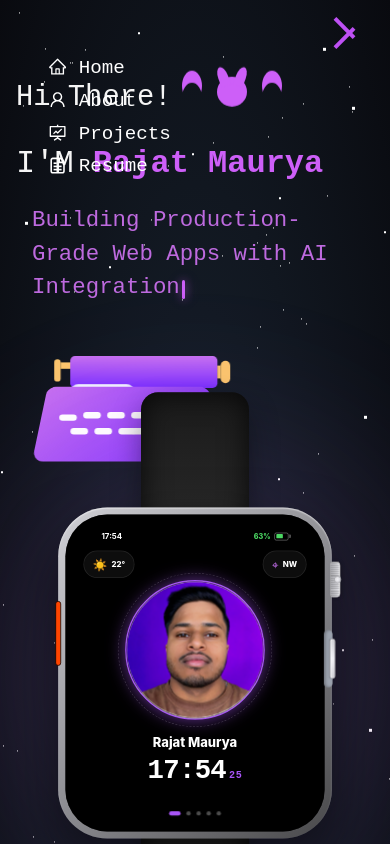
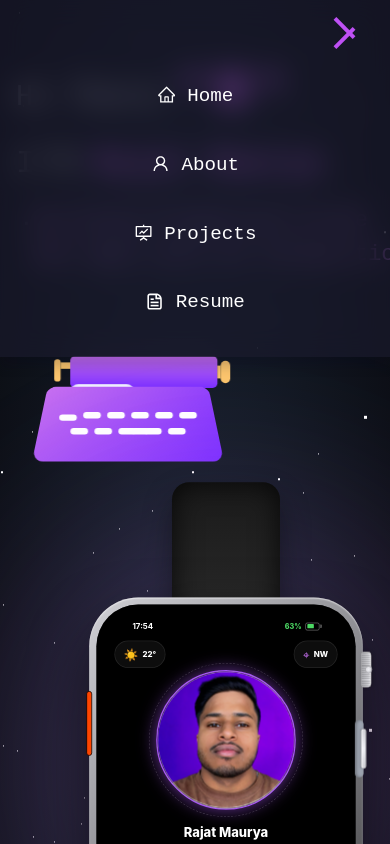
Before and after one commit to rajatmaurya-cs/Portfolio_Site, a Next.js app: page / in a window 390 px wide. Both pictures are taken after a click on the button "Toggle navigation". Shown: the top 844 px of the page. Built offline with nearby package versions, Linux system fonts and the light colour scheme; a web font is replaced by a local one.

Commit message:
fix: resolve mobile layout collapse, navbar overlapping and smartwatch alignment issues

```diff
--- a/components/SamrtWatch.jsx
+++ b/components/SamrtWatch.jsx
@@ -195,20 +195,12 @@ const StyledWrapper = styled.div`
   @media (max-width: 480px) {
     .pro-watch-experience .watch-assembly {
       transform: scale(0.8);
-      margin-left: -38px;
-      margin-right: -38px;
-      margin-top: -46px;
-      margin-bottom: -46px;
     }
   }
 
   @media (max-width: 380px) {
     .pro-watch-experience .watch-assembly {
       transform: scale(0.65);
-      margin-left: -66px;
-      margin-right: -66px;
-      margin-top: -80px;
-      margin-bottom: -80px;
     }
   }
 
--- a/src/components/Home/Home.jsx
+++ b/src/components/Home/Home.jsx
@@ -51,7 +51,7 @@ function Home() {
                 alt="home pic"
                 className="mx-auto h-auto max-h-[450px] w-full"
               /> */}
-              <div className="mx-auto flex h-[320px] w-full max-w-[520px] items-center justify-center sm:h-[420px] md:h-[500px] lg:h-[560px]">
+              <div className="mx-auto flex min-h-[400px] w-full max-w-[520px] items-center justify-center sm:min-h-[450px] md:min-h-[500px] lg:min-h-[560px]">
                 <div className="relative">
                   <div className="absolute inset-0 bg-[#c770f0] opacity-20 blur-[100px] rounded-full pointer-events-none"></div>
                   <div className="relative z-10 scale-90 origin-center transition-transform duration-300 hover:scale-95">
--- a/src/components/Navbar.jsx
+++ b/src/components/Navbar.jsx
@@ -33,7 +33,7 @@ function NavBar() {
   return (
     <nav
       className={`fixed left-0 top-0 z-[1000] w-full px-8 py-3 text-[1.2rem] transition-all duration-300 ${
-        navColour
+        navColour || expand
           ? "bg-[#1b1a2ea9] shadow-[0_10px_10px_0_rgba(9,5,29,0.171)] backdrop-blur-[15px]"
           : "bg-transparent"
       }`}
@@ -62,27 +62,27 @@ function NavBar() {
         </button>
 
         <ul
-          className={`w-full list-none flex-col items-start gap-1 pl-0 md:flex md:w-auto md:flex-row md:items-center ${
+          className={`w-full list-none flex-col items-start gap-4 pl-0 pt-4 pb-4 md:pt-0 md:pb-0 md:flex md:w-auto md:flex-row md:items-center ${
             expand ? "flex" : "hidden"
           }`}
         >
-          <li className="md:ml-5">
-            <Link href="/" onClick={() => updateExpanded(false)} className={navLinkClass}>
+          <li className="md:ml-5 w-full">
+            <Link href="/" onClick={() => updateExpanded(false)} className={navLinkClass + " block w-full"}>
               <AiOutlineHome className="mb-[2px] inline-block" /> Home
             </Link>
           </li>
-          <li className="md:ml-5">
-            <Link href="/about" onClick={() => updateExpanded(false)} className={navLinkClass}>
+          <li className="md:ml-5 w-full">
+            <Link href="/about" onClick={() => updateExpanded(false)} className={navLinkClass + " block w-full"}>
               <AiOutlineUser className="mb-[2px] inline-block" /> About
             </Link>
           </li>
-          <li className="md:ml-5">
-            <Link href="/project" onClick={() => updateExpanded(false)} className={navLinkClass}>
+          <li className="md:ml-5 w-full">
+            <Link href="/project" onClick={() => updateExpanded(false)} className={navLinkClass + " block w-full"}>
               <AiOutlineFundProjectionScreen className="mb-[2px] inline-block" /> Projects
             </Link>
           </li>
-          <li className="md:ml-5">
-            <Link href="/resume" onClick={() => updateExpanded(false)} className={navLinkClass}>
+          <li className="md:ml-5 w-full">
+            <Link href="/resume" onClick={() => updateExpanded(false)} className={navLinkClass + " block w-full"}>
               <CgFileDocument className="mb-[2px] inline-block" /> Resume
             </Link>
           </li>
```
